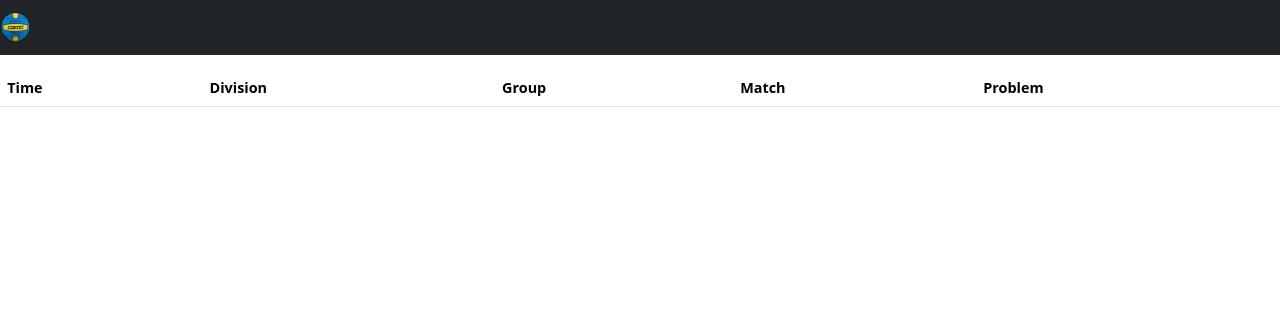
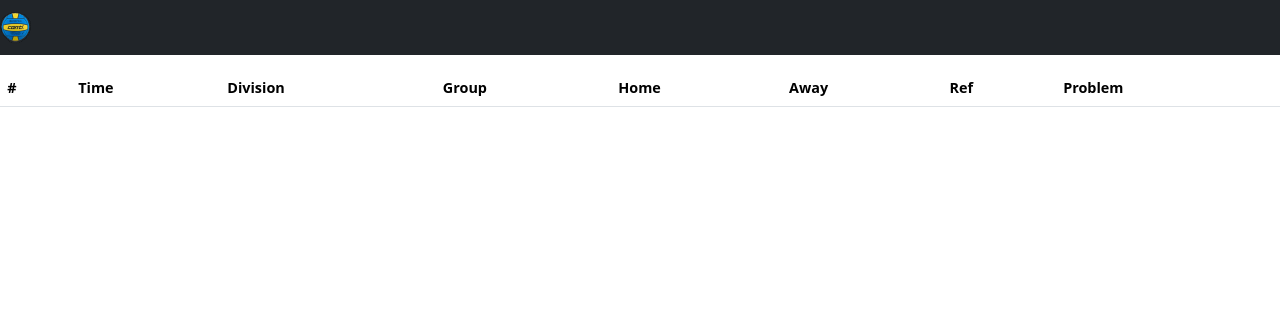
Before and after one commit to Arnostek/TournamentSchedulerDjango, a Django app: a page that uses django/tournament/templates/conflicts.html in a window 1280 px wide. Shown: the top 315 px of the page. Run offline with Django 3.2, Linux system fonts and the light colour scheme; tables that the repository leaves empty hold one stand-in row (values such as "Sample post"); lists and menus that the app fills with data are empty.

Commit message:
better conflict page

```diff
--- a/django/tournament/templates/conflicts.html
+++ b/django/tournament/templates/conflicts.html
@@ -5,19 +5,25 @@
 
 <table class="table table-striped">
   <thead>
+    <th>#</th>
     <th>Time</th>
     <th>Division</th>
     <th>Group</th>
-    <th>Match</th>
+    <th>Home</th>
+    <th>Away</th>
+    <th>Ref</th>
     <th>Problem</th>
   </thead>
   <tbody>
     {% for conflict in conflicts %}
     <tr>
+      <td>{% if user_role.match_admin %}<a href="/admin/tournament/match/{{schedule.match.id}}/change">{% endif %}#{{conflict.schedule.game_number}}{% if user_role.match_admin %}</a>{% endif %}</td>
       <td>{{conflict.schedule.time | date:'D'}} {{conflict.schedule.time | date:'H:i'}}</td>
       <td><a href="schedule-division-{{conflict.division.id}}">{{conflict.division.name}}</a></td>
       <td><a href="schedule-division-{{conflict.division.id}}-group-{{conflict.group.id}}">{{conflict.group.name}}</a></td>
-      <td>{{conflict.match.home.team_name}} : {{conflict.match.away.team_name}}</td>
+      <td><a href="schedule-team-{{conflict.match.home.id}}">{{conflict.match.home.team_name}}</a></td>
+      <td><a href="schedule-team-{{conflict.match.away.id}}">{{conflict.match.away.team_name}}</a></td>
+      <td><a href="schedule-team-{{conflict.match.referee.id}}">{{conflict.match.referee.team_name}}</a></td>
       <td>{{conflict.problem}} <a href="schedule-team-{{conflict.team.id}}">{{conflict.team.team_name}}</a></td>
     </tr>
     {% endfor %}
```
